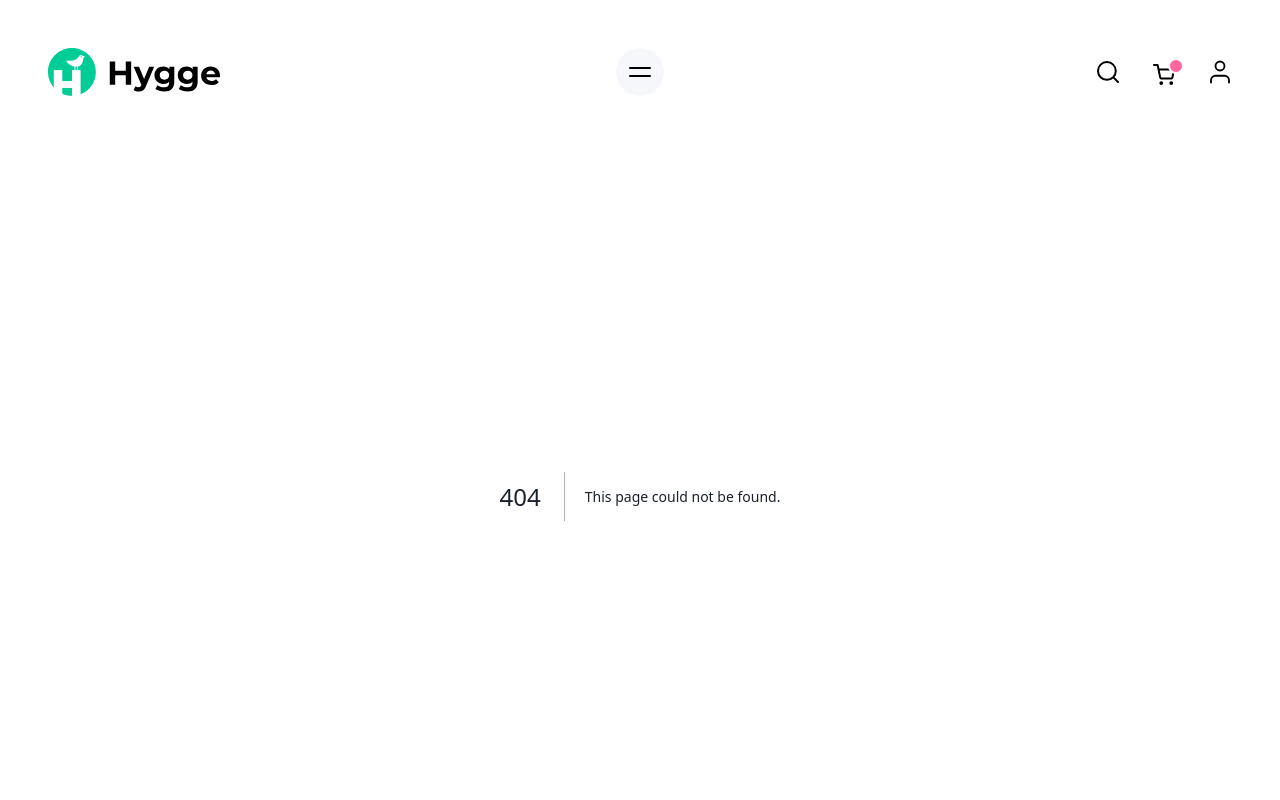
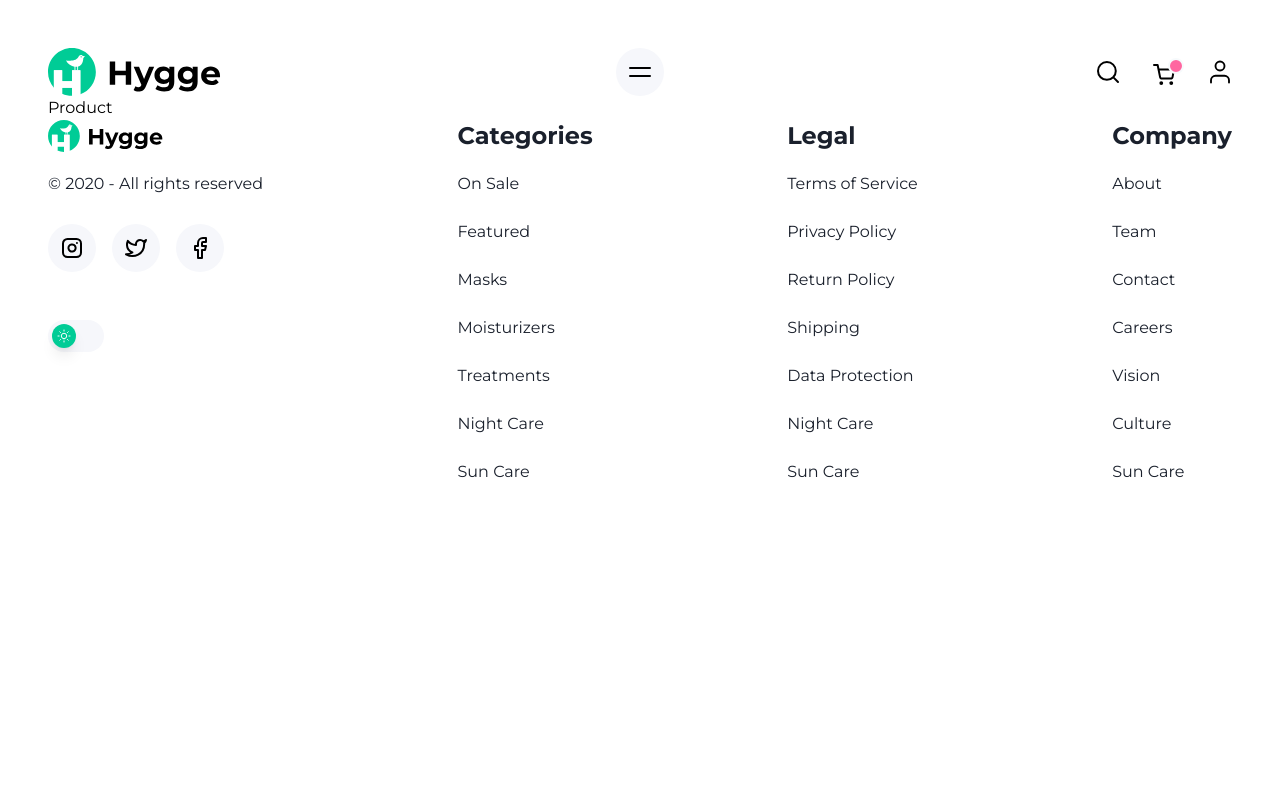
Before and after one commit to TuVoXuan/cosmetics-store-fe, a Next.js app: page /product/1 in a window 1280 px wide. Before the commit this address had no page. Shown: the top 800 px of the page. Built offline with nearby package versions, Linux system fonts and the light colour scheme.

Commit message:
feat: creat product file

```diff
--- /dev/null
+++ b/pages/product/[id].tsx
@@ -0,0 +1,5 @@
+import React from "react";
+
+export default function Product() {
+	return <div>Product</div>;
+}
```
